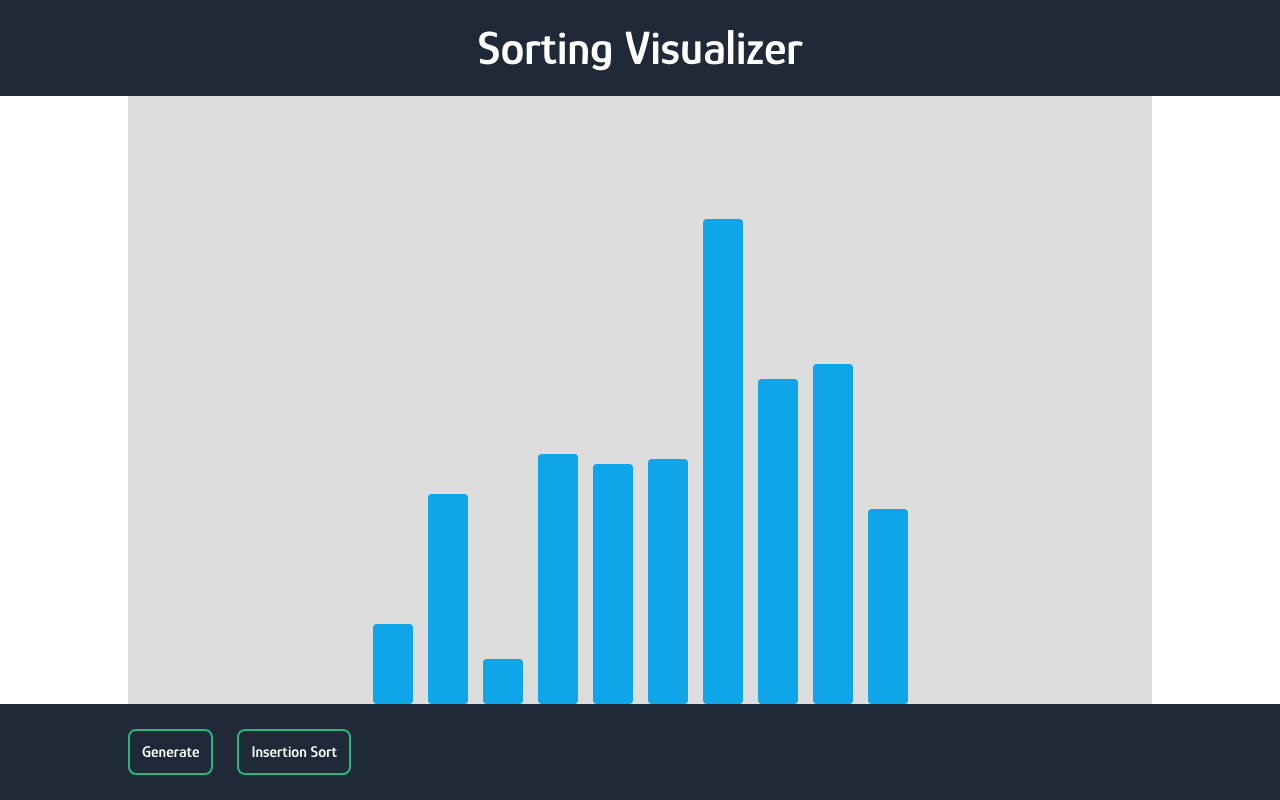
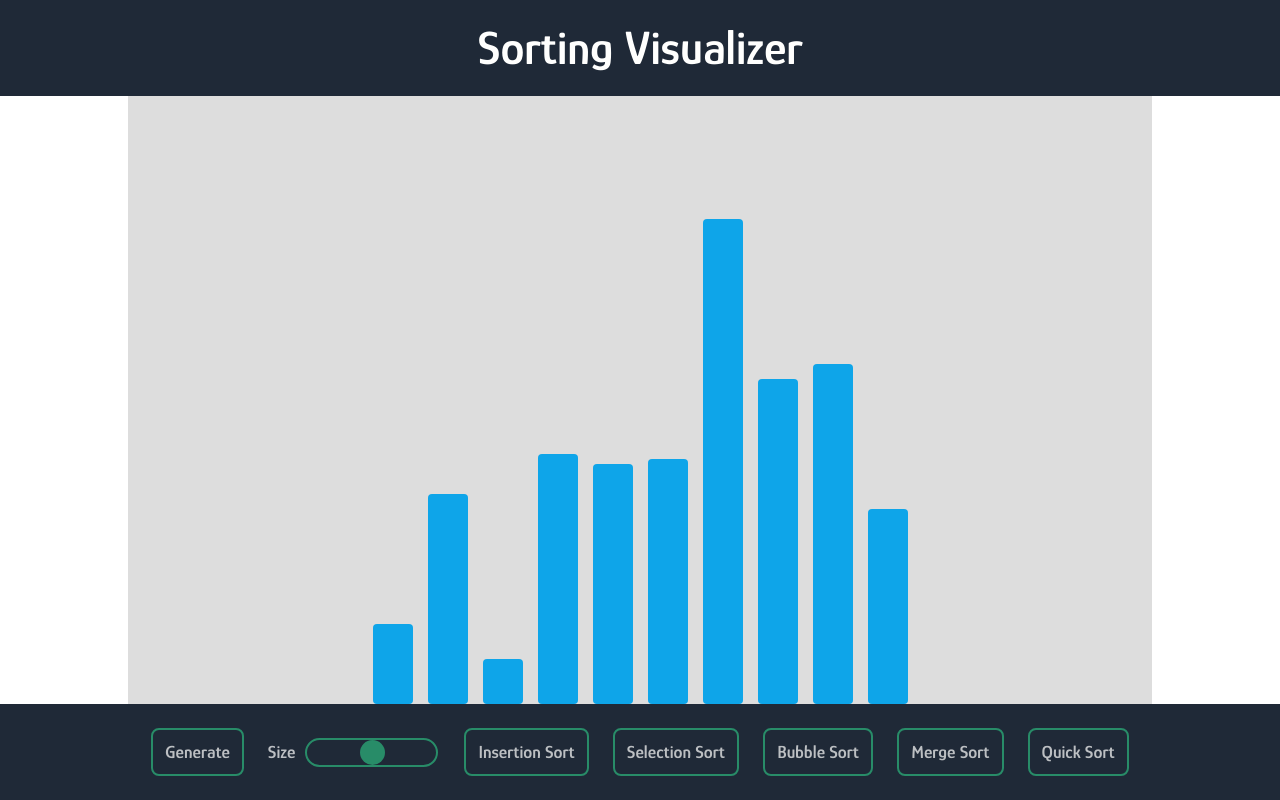
Before and after one commit to sirajadam/sorting-visualizer, a React (Create React App) app: page / in a window 1280 px wide. Built offline with nearby package versions, Linux system fonts and the light colour scheme.

Commit message:
added slider for changing array size dynamically with useEffect

```diff
--- a/src/components/sorting/SortingControls.js
+++ b/src/components/sorting/SortingControls.js
@@ -1,8 +1,14 @@
+import { useState } from "react/cjs/react.development";
 import styles from "./SortingControls.module.css";
 
 const SortingControls = (props) => {
   const callerHandler = () => {
     props.onInsertionSort();
+  };
+
+  const onChangeHandler = (e) => {
+    props.onSetSize(e.target.value);
+    console.log(props.size);
   };
 
   return (
@@ -11,8 +17,31 @@ const SortingControls = (props) => {
         <button onClick={props.onReset} className={styles.btn}>
           Generate
         </button>
+        <div className={styles["size-ctrl"]}>
+          <label>Size</label>
+          <input
+            type="range"
+            min="5"
+            max="150"
+            value={props.size}
+            onChange={onChangeHandler}
+            className={styles.range}
+          />
+        </div>
         <button className={styles.btn} onClick={callerHandler}>
           Insertion Sort
+        </button>
+        <button className={styles.btn} onClick={callerHandler}>
+          Selection Sort
+        </button>
+        <button className={styles.btn} onClick={callerHandler}>
+          Bubble Sort
+        </button>
+        <button className={styles.btn} onClick={callerHandler}>
+          Merge Sort
+        </button>
+        <button className={styles.btn} onClick={callerHandler}>
+          Quick Sort
         </button>
       </div>
     </section>
--- a/src/components/sorting/SortingControls.module.css
+++ b/src/components/sorting/SortingControls.module.css
@@ -10,6 +10,47 @@
   margin: 0 auto;
   align-items: center;
   gap: 0 1.5rem;
+  justify-content: center;
+}
+
+.range {
+  -webkit-appearance: none;
+  border-radius: 1rem;
+  background: transparent;
+  border: 2px solid #2cb67d;
+  /* outline: none; */
+}
+
+.range:hover {
+  opacity: 1;
+}
+
+.range::-webkit-slider-thumb {
+  -webkit-appearance: none;
+  appearance: none;
+  width: 25px;
+  height: 25px;
+  border-radius: 1rem;
+  background: #2cb67d;
+  cursor: pointer;
+}
+
+.size-ctrl {
+  display: flex;
+  align-items: center;
+  opacity: 0.7;
+  transition: all 0.3s ease;
+  gap: 0 0.5rem;
+}
+
+.size-ctrl:hover {
+  opacity: 1;
+}
+
+.size-ctrl label {
+  font-size: 1.125rem;
+  font-weight: bold;
+  color: white;
 }
 
 .btn {
@@ -19,9 +60,15 @@
   border: 2px solid #2cb67d;
   background: transparent;
   border-radius: 0.5rem;
-  font-size: 1rem;
+  font-size: 1.125rem;
   font-weight: 600;
   justify-content: center;
   align-items: center;
   color: #fffffe;
+  opacity: 0.7;
+  transition: all 0.3s;
 }
+
+.btn:hover {
+  opacity: 1;
+}
```
